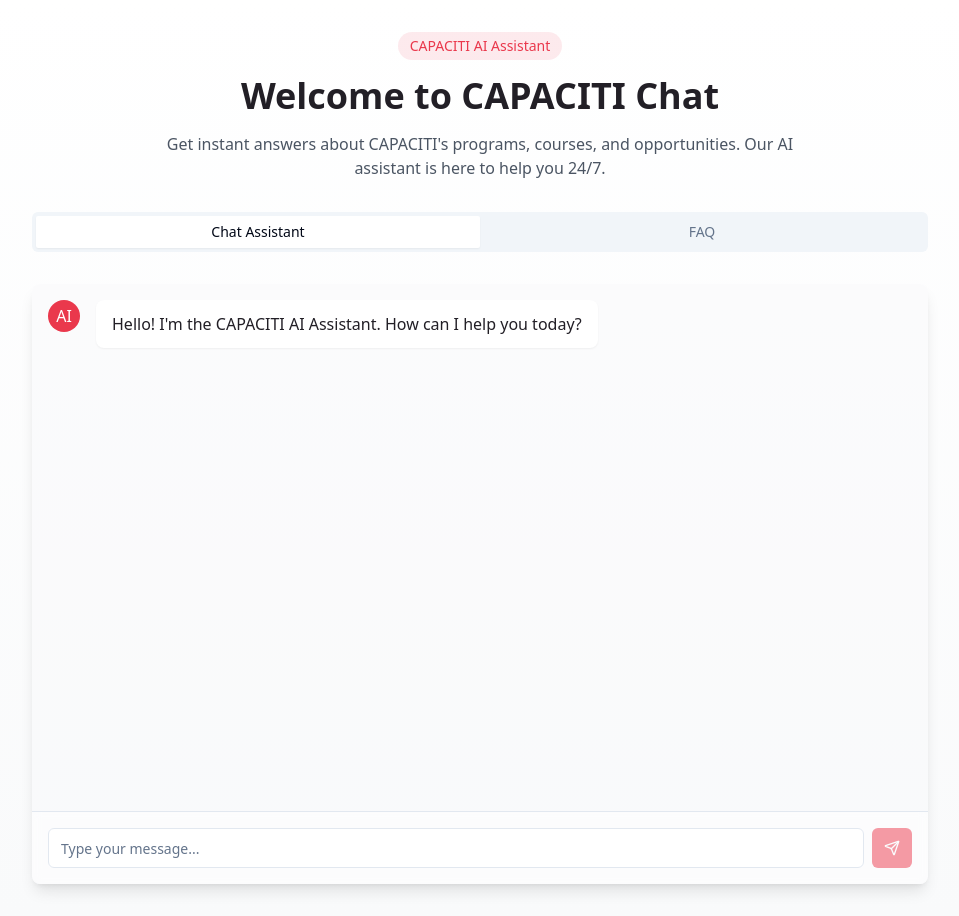
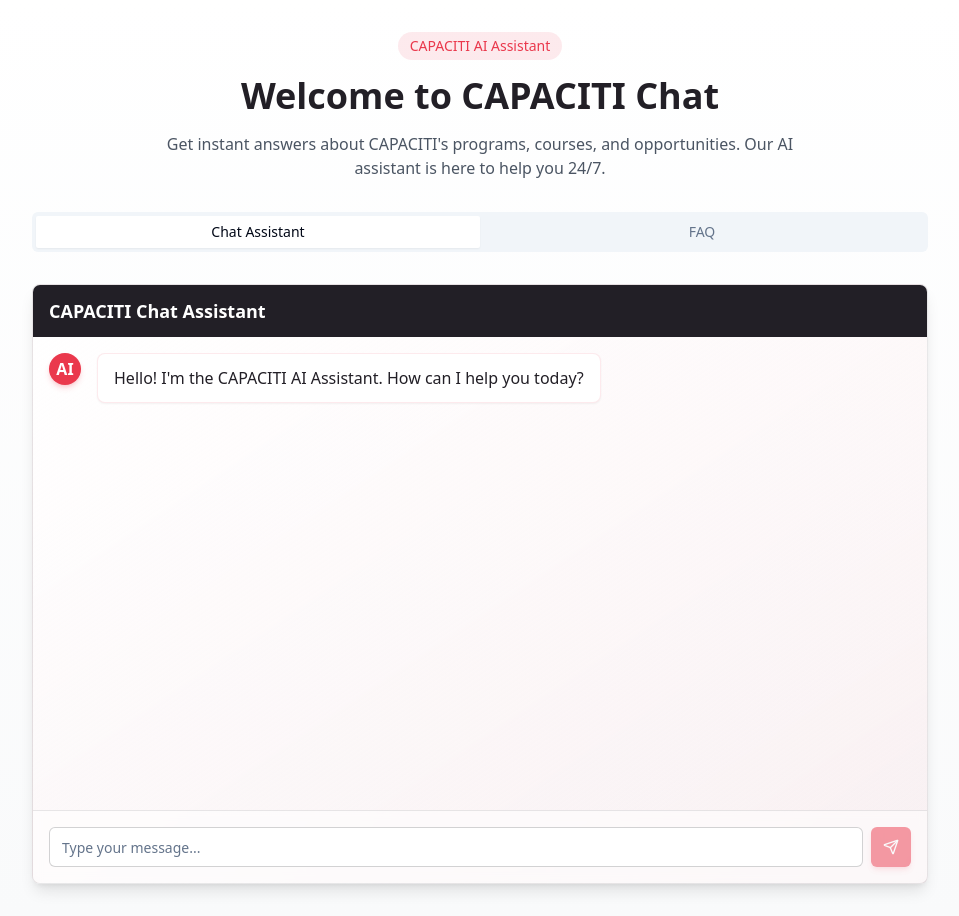
Before and after one commit to NtlekoAmahle1/capaciti-chatpal, a React (Vite) app: page / in a window 1280 px wide. Shown: the whole page, without its empty margins (160-1119 px from the left). Built offline with nearby package versions, Linux system fonts and the light colour scheme.

Commit message:
Add chatbot colors
Added red and navy colors to the chatbot interface.

```diff
--- a/src/components/ChatInput.tsx
+++ b/src/components/ChatInput.tsx
@@ -23,20 +23,20 @@ export const ChatInput = ({ onSend, disabled }: ChatInputProps) => {
   return (
     <form
       onSubmit={handleSubmit}
-      className="flex items-center gap-2 p-4 border-t bg-white/50 backdrop-blur-sm"
+      className="flex items-center gap-2 p-4 border-t border-capaciti-navy/10 bg-white/50 backdrop-blur-sm"
     >
       <Input
         value={message}
         onChange={(e) => setMessage(e.target.value)}
         placeholder="Type your message..."
-        className="flex-1"
+        className="flex-1 border-capaciti-navy/20 focus-visible:ring-capaciti-red/30"
         disabled={disabled}
       />
       <Button
         type="submit"
         size="icon"
         disabled={disabled || !message.trim()}
-        className="bg-capaciti-red hover:bg-capaciti-red/90"
+        className="bg-capaciti-red hover:bg-capaciti-red/90 shadow-md shadow-capaciti-red/20"
       >
         <SendIcon className="h-4 w-4" />
       </Button>
--- a/src/components/ChatInterface.tsx
+++ b/src/components/ChatInterface.tsx
@@ -36,7 +36,10 @@ export const ChatInterface = () => {
   };
 
   return (
-    <div className="flex flex-col h-[600px] bg-gray-50/50 rounded-lg shadow-lg overflow-hidden">
+    <div className="flex flex-col h-[600px] bg-gradient-to-br from-white to-capaciti-red/5 rounded-lg shadow-lg overflow-hidden border border-capaciti-navy/10">
+      <div className="bg-capaciti-navy text-white px-4 py-3">
+        <h2 className="text-lg font-semibold">CAPACITI Chat Assistant</h2>
+      </div>
       <div className="flex-1 overflow-y-auto p-4 space-y-4">
         {messages.map((message, index) => (
           <ChatMessage
--- a/src/components/ChatMessage.tsx
+++ b/src/components/ChatMessage.tsx
@@ -17,18 +17,18 @@ export const ChatMessage = ({ message, isBot = false, avatar }: ChatMessageProps
     >
       <div
         className={cn(
-          "flex h-8 w-8 shrink-0 select-none items-center justify-center rounded-full bg-capaciti-navy text-white",
-          isBot ? "bg-capaciti-red" : "bg-capaciti-navy"
+          "flex h-8 w-8 shrink-0 select-none items-center justify-center rounded-full text-white font-semibold",
+          isBot ? "bg-capaciti-red shadow-md shadow-capaciti-red/20" : "bg-capaciti-navy shadow-md shadow-capaciti-navy/20"
         )}
       >
         {avatar || (isBot ? "AI" : "U")}
       </div>
       <div
         className={cn(
-          "rounded-lg px-4 py-3 max-w-[80%]",
+          "rounded-lg px-4 py-3 max-w-[80%] shadow-sm",
           isBot
-            ? "bg-white text-capaciti-navy shadow-sm"
-            : "bg-capaciti-navy text-white"
+            ? "bg-white text-capaciti-navy border border-capaciti-red/10"
+            : "bg-gradient-to-r from-capaciti-navy to-capaciti-navy-light text-white"
         )}
       >
         {message}
```
